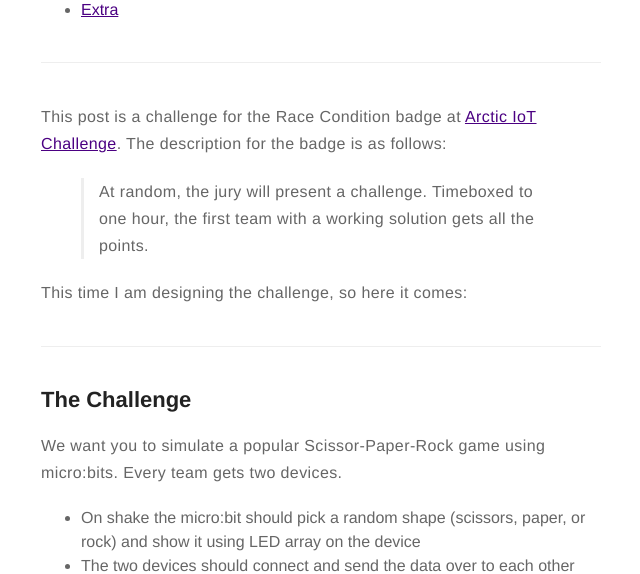
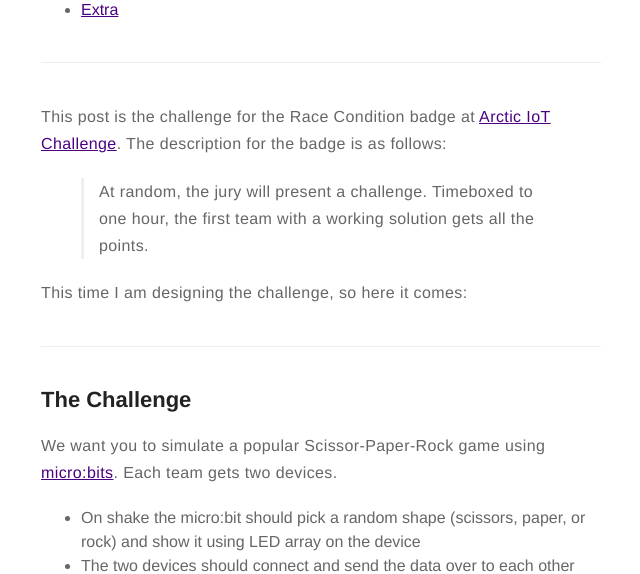
Before and after one commit to mehmandarov/mehmandarov.github.io, a Jekyll site: the page built from _posts/2017-03-11-microbit-bluetooth-challenge.markdown, in a window 1280 px wide and 900 px high, scrolled down 252 px. Shown: the part 152-726 px from the top of the window, without its empty margins (319-959 px from the left). Built offline with Jekyll 4.4.1, drawn with Linux system fonts in a browser that asks for light colours.

Commit message:
Minor update

```diff
--- a/_posts/2017-03-11-microbit-bluetooth-challenge.markdown
+++ b/_posts/2017-03-11-microbit-bluetooth-challenge.markdown
@@ -23,7 +23,7 @@ _Can you build Scissor-Paper-Rock game using micro:bit and Bluetooth?_
 
 ---
 
-This post is a challenge for the Race Condition badge at [Arctic IoT Challenge][3]{:target="_blank"}. The description for the badge is as follows:
+This post is the challenge for the Race Condition badge at [Arctic IoT Challenge][3]{:target="_blank"}. The description for the badge is as follows:
 
 > At random, the jury will present a challenge. Timeboxed to one hour, the first team with a working solution gets all the points.
 
@@ -33,7 +33,7 @@ This time I am designing the challenge, so here it comes:
 
 ## The Challenge
 
-We want you to simulate a popular Scissor-Paper-Rock game using micro:bits. Every team gets two devices.
+We want you to simulate a popular Scissor-Paper-Rock game using [micro:bits][9]. Each team gets two devices.
 
 * On shake the micro:bit should pick a random shape (scissors, paper, or rock) and show it using LED array on the device
 * The two devices should connect and send the data over to each other
```
Also changed, not shown: other parts of _posts/2017-03-11-microbit-bluetooth-challenge.markdown (+1 -0 lines).
